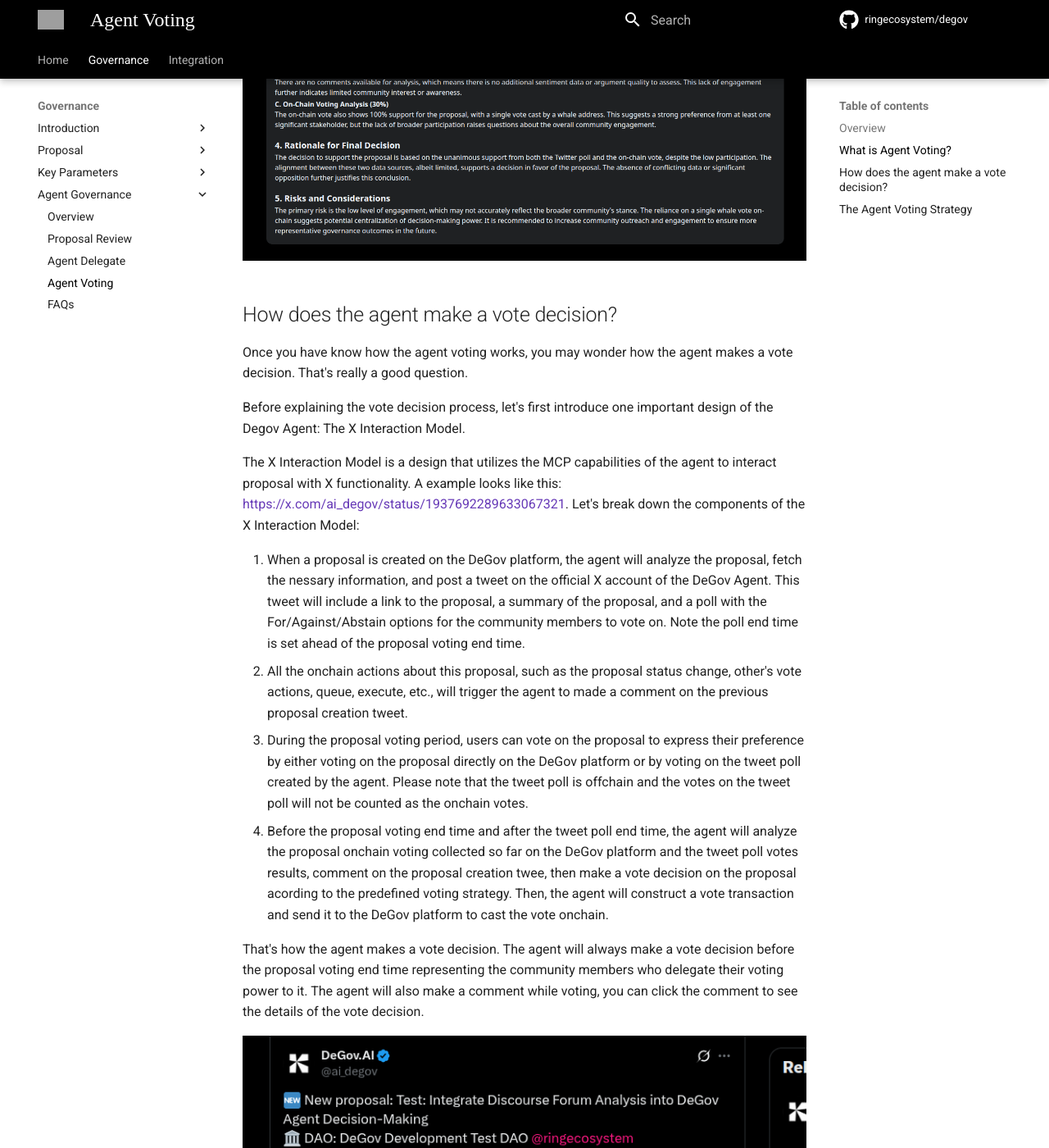
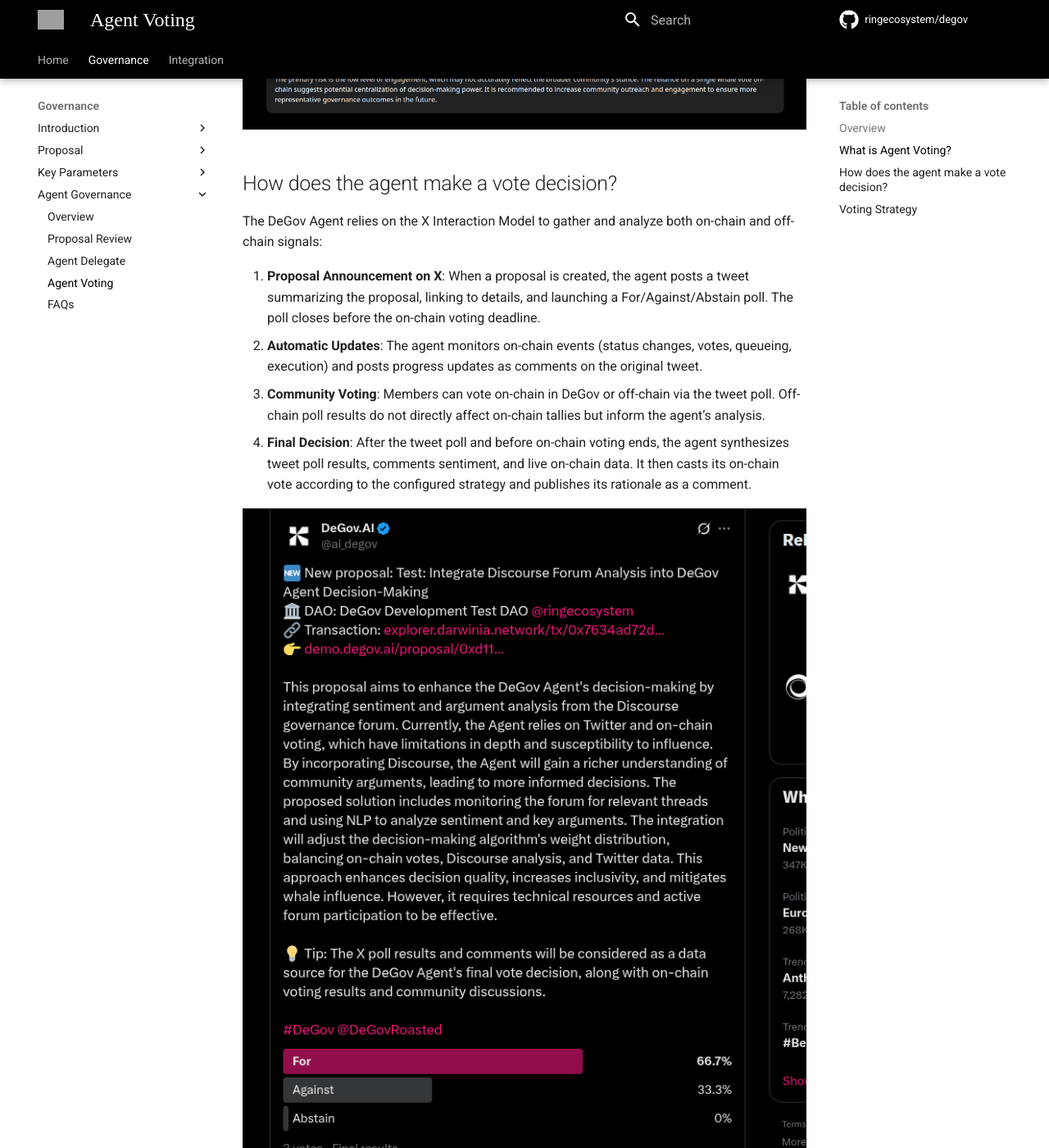
Before and after one commit to ringecosystem/degov-docs, an MkDocs documentation site: the page built from docs/governance/agent/voting.md, in a window 1280 px wide and 1400 px high, scrolled down 2279 px. Shown: the whole window at 82% size. Built offline with MkDocs 1.6.1 and Material for MkDocs 9.7.7, drawn with Linux system fonts in a browser that asks for light colours; some web fonts are replaced; comment, search, counter and statistics services are not loaded; some of the changed text lies outside the part shown; grey boxes are pictures that could not be loaded.

Commit message:
Enhance documentation for DeGov Agent: clarify roles, improve readability, and streamline explanations across delegate, voting, and FAQ sections.

```diff
--- a/docs/governance/agent/voting.md
+++ b/docs/governance/agent/voting.md
@@ -2,53 +2,36 @@
 
 ## Overview
 
-As the question [What special about the DeGov Agent?](./delegate.md#what-special-about-the-degov-agent) mentioned, the DeGov Agent differentiates itself from other delegates by being an automated AI-powered agent that can analyze proposals and vote on behalf of the community members who delegate their voting power to it. This section will explain how the agent voting works, what it does, and how it makes decisions.
+As described in [What’s special about the DeGov Agent?](./delegate.md#what-special-about-the-degov-agent), the DeGov Agent is an AI-powered delegate that analyzes proposals and votes on behalf of members who delegate to it. This section explains the agent voting workflow, key features, and decision process.
 
 ## What is Agent Voting?
 
-![alt text](./images/agent-voting-1.png)
+![Agent Voting Process](./images/agent-voting-1.png)
 
-As the image above shows, the agent voting is a process where the agent analyzes the proposals and makes a vote decision based on its analysis. You can click the Choice button to see the agent voting comment, which includes a external link to the details of the motivation behind the vote decision.
+Agent voting uses automated analysis to select an on-chain vote option. Clicking the choice button displays the agent’s commentary, with a link to detailed reasoning.
 
-The voting comment looks like this:
+![Voting Comment Preview](./images/agent-voting-2.png)
 
-![alt text](./images/agent-voting-2.png)
-
-The decision details look like this:
-
-![alt text](./images/agent-voting-3.png)
+![Decision Details](./images/agent-voting-3.png)
 
 ## How does the agent make a vote decision?
 
-Once you have know how the agent voting works, you may wonder how the agent makes a vote decision. That's really a good question.
+The DeGov Agent relies on the X Interaction Model to gather and analyze both on-chain and off-chain signals:
 
-Before explaining the vote decision process, let's first introduce one important design of the Degov Agent: The X Interaction Model.
+1. **Proposal Announcement on X**: When a proposal is created, the agent posts a tweet summarizing the proposal, linking to details, and launching a For/Against/Abstain poll. The poll closes before the on-chain voting deadline.
+2. **Automatic Updates**: The agent monitors on-chain events (status changes, votes, queueing, execution) and posts progress updates as comments on the original tweet.
+3. **Community Voting**: Members can vote on-chain in DeGov or off-chain via the tweet poll. Off-chain poll results do not directly affect on-chain tallies but inform the agent’s analysis.
+4. **Final Decision**: After the tweet poll and before on-chain voting ends, the agent synthesizes tweet poll results, comments sentiment, and live on-chain data. It then casts its on-chain vote according to the configured strategy and publishes its rationale as a comment.
 
-The X Interaction Model is a design that utilizes the MCP capabilities of the agent to interact proposal with X functionality. A example looks like this: [https://x.com/ai_degov/status/1937692289633067321](![alt text](./images/agent-voting-3.png)). Let's break down the components of the X Interaction Model:
+![Final Vote Confirmation](./images/agent-voting-4.png)
 
-1. When a proposal is created on the DeGov platform, the agent will analyze the proposal, fetch the nessary information, and post a tweet on the official X account of the DeGov Agent. This tweet will include a link to the proposal, a summary of the proposal, and a poll with the For/Against/Abstain options for the community members to vote on. Note the poll end time is set ahead of the proposal voting end time.
-2. All the onchain actions about this proposal, such as the proposal status change, other's vote actions, queue, execute, etc., will trigger the agent to made a comment on the previous proposal creation tweet.
-3. During the proposal voting period, users can vote on the proposal to express their preference  by either voting on the proposal directly on the DeGov platform or by voting on the tweet poll created by the agent. Please note that the tweet poll is offchain and the votes on the tweet poll will not be counted as the onchain votes.
-4. Before the proposal voting end time and after the tweet poll end time, the agent will analyze the proposal onchain voting collected so far on the DeGov platform and the tweet poll votes results, comment on the proposal creation twee, then make a vote decision on the proposal acording to the predefined voting strategy. Then, the agent will construct a vote transaction and send it to the DeGov platform to cast the vote onchain.
+## Voting Strategy
 
-That's how the agent makes a vote decision. The agent will always make a vote decision before the proposal voting end time representing the community members who delegate their voting power to it. The agent will also make a comment while voting, you can click the comment to see the details of the vote decision.
+The DeGov Agent weights multiple inputs to ensure balanced decisions:
 
-![alt text](./images/agent-voting-4.png)
+1. **Tweet Poll Analysis (40%)**: Assesses majority sentiment, turnout significance, and manipulation risks (bots, Sybil attacks).
+2. **Tweet Comment Sentiment (30%)**: Evaluates argument quality in comments, gives extra weight to influential voices, and checks for credibility issues.
+3. **On-Chain Voting Metrics (30%)**: Compares off-chain sentiment with on-chain vote distribution and turnout percentage to gauge engagement.
+4. **Synthesis & Conflict Resolution**: Combines weighted inputs for a preliminary decision. If off-chain and on-chain signals conflict sharply, the agent abstains to prompt further discussion. Otherwise, it selects the majority-backed option and assigns a confidence score (1–10).
 
-## The Agent Voting Strategy
-
-The DeGov Agent employs a rigorous, multi-source analysis framework to determine its voting decision for each governance proposal. The strategy is as follows:
-
-1. Twitter Poll Analysis (40%)
-The agent first evaluates the sentiment and credibility of the Twitter poll associated with the proposal. It identifies the majority sentiment (For/Against/Abstain), assesses whether participation is meaningful relative to the follower base, and checks for signs of manipulation such as bot activity or Sybil attacks.
-
-2. Tweet Comment Analysis (30%)
-The agent conducts a detailed sentiment analysis of the comments under the proposal tweet. It extracts and evaluates the quality of arguments from both supporters and opponents, pays special attention to influential voices (KOLs, team members, whales), and again checks for credibility issues like bot activity.
-
-3. On-Chain Voting Data Verification (30%)
-The agent compares on-chain voting results with social sentiment, analyzing both the breadth (number of unique voters) and depth (distribution of voting power) of participation. It also assesses overall turnout as a percentage of circulating supply to gauge community engagement.
-
-4. Synthesis and Final Decision
-The agent integrates the above analyses using their conceptual weights to form an initial decision. If there is a severe conflict—where social sentiment (Twitter poll and comments) is the direct opposite of on-chain voting—the agent will abstain, signaling the need for further community discussion. Otherwise, the agent selects the outcome most strongly supported by the weighted data and assigns a confidence score (1-10) based on the consistency and quality of the data.
-
-This strategy ensures that the agent’s vote reflects both on-chain stakeholder actions and the broader community’s social sentiment, while safeguarding against manipulation and signaling when further deliberation is needed.
+This multi-source framework helps the agent reflect real community opinion while safeguarding against manipulation.
```
Also changed, not shown: docs/governance/agent/delegate.md (+7 -11 lines), docs/governance/agent/faqs.md (+14 -22 lines), docs/governance/agent/overview.md (+2 -4 lines), docs/governance/agent/review.md (+1 -1 lines).
